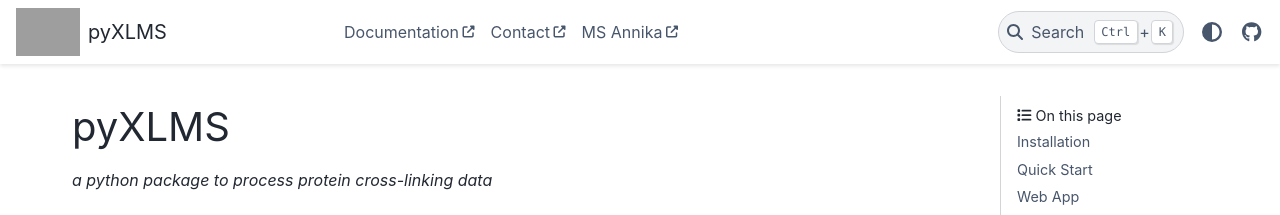
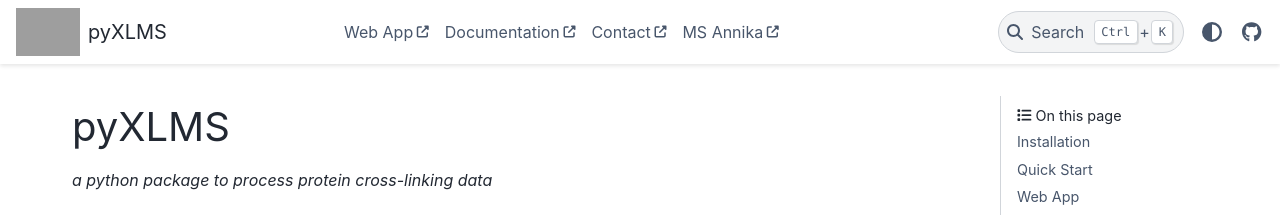
Before and after one commit to hgb-bin-proteomics/pyXLMS, a Sphinx documentation site: the page built from sphinx/index.rst, in a window 1280 px wide. Shown: the top 215 px of the page. Built offline with Sphinx 7.4.7 and the PyData theme 0.15.4, drawn with Linux system fonts in a browser that asks for light colours; pages that are not in the unit, such as notebooks, are missing from menus; grey boxes are pictures that could not be loaded.

Commit message:
add external link

```diff
--- a/sphinx/conf.py
+++ b/sphinx/conf.py
@@ -56,6 +56,10 @@ html_theme_options = {
     },
     "external_links": [
         {
+            "name": "Web App",
+            "url": "https://github.com/hgb-bin-proteomics/pyXLMS",
+        },
+        {
             "name": "Documentation",
             "url": "https://hgb-bin-proteomics.github.io/pyXLMS-docs",
         },
```
